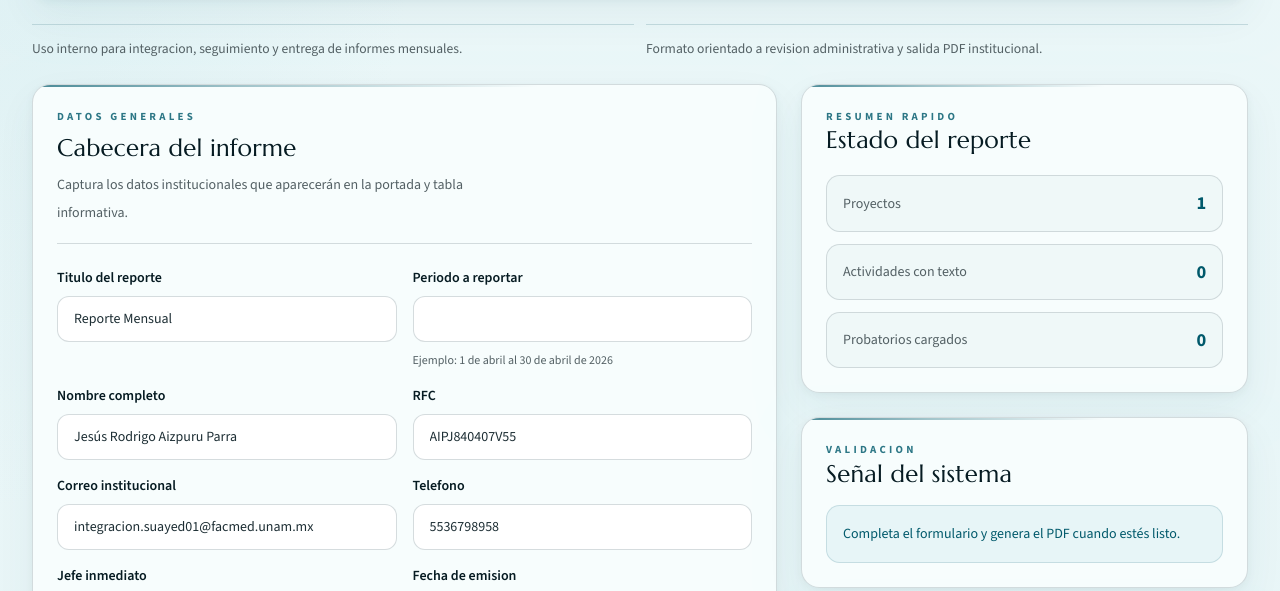
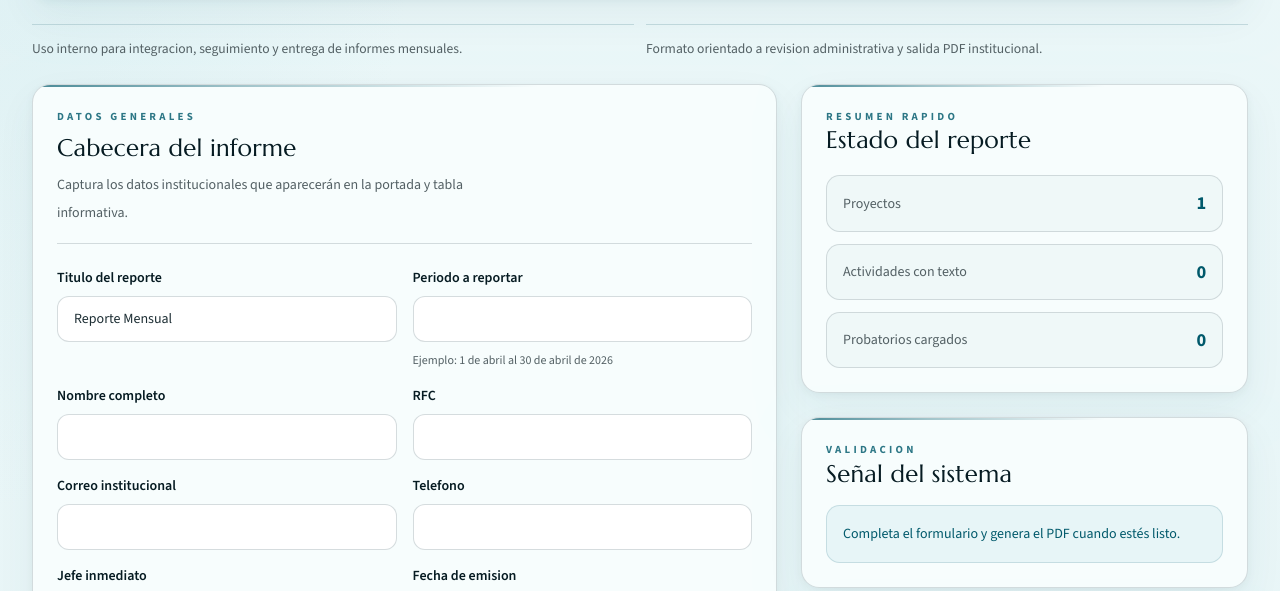
Before and after one commit to rodrigoaiz/hacedor-informes, an Astro site: page / in a window 1280 px wide. Shown: the part 170-761 px from the top of the page. Built offline with nearby package versions, Linux system fonts and the light colour scheme; Astro itself is replaced by a stand-in of ours.

Commit message:
fix: remove hardcoded personal data from form defaults

```diff
--- a/src/islands/ReportComposer.jsx
+++ b/src/islands/ReportComposer.jsx
@@ -27,9 +27,9 @@ const seedProject = () => ({
 
 const seedReport = {
   titulo: 'Reporte Mensual',
-  nombre: 'Jesús Rodrigo Aizpuru Parra',
-  correo: 'integracion.suayed01@facmed.unam.mx',
-  telefono: '5536798958',
+  nombre: '',
+  correo: '',
+  telefono: '',
   jefe: 'Joel Villamar Chulin',
   fecha: new Date().toLocaleDateString('es-MX', {
     day: 'numeric',
@@ -37,10 +37,10 @@ const seedReport = {
     year: 'numeric',
   }),
   periodo: '',
-  rfc: 'AIPJ840407V55',
+  rfc: '',
   descripcionGeneral: '',
   firmas: [
-    { nombre: 'Mtro. Jesús Rodrigo Aizpuru Parra', cargo: 'Diseño Web e Integración' },
+    { nombre: '', cargo: '' },
     { nombre: 'Lic. Joel Villamar Chulin', cargo: 'Coordinador de Diseño Web e Integración' },
     { nombre: 'Dra. Lilia Macedo de la Concha', cargo: 'Secretaria SUAYED' },
   ],
```
